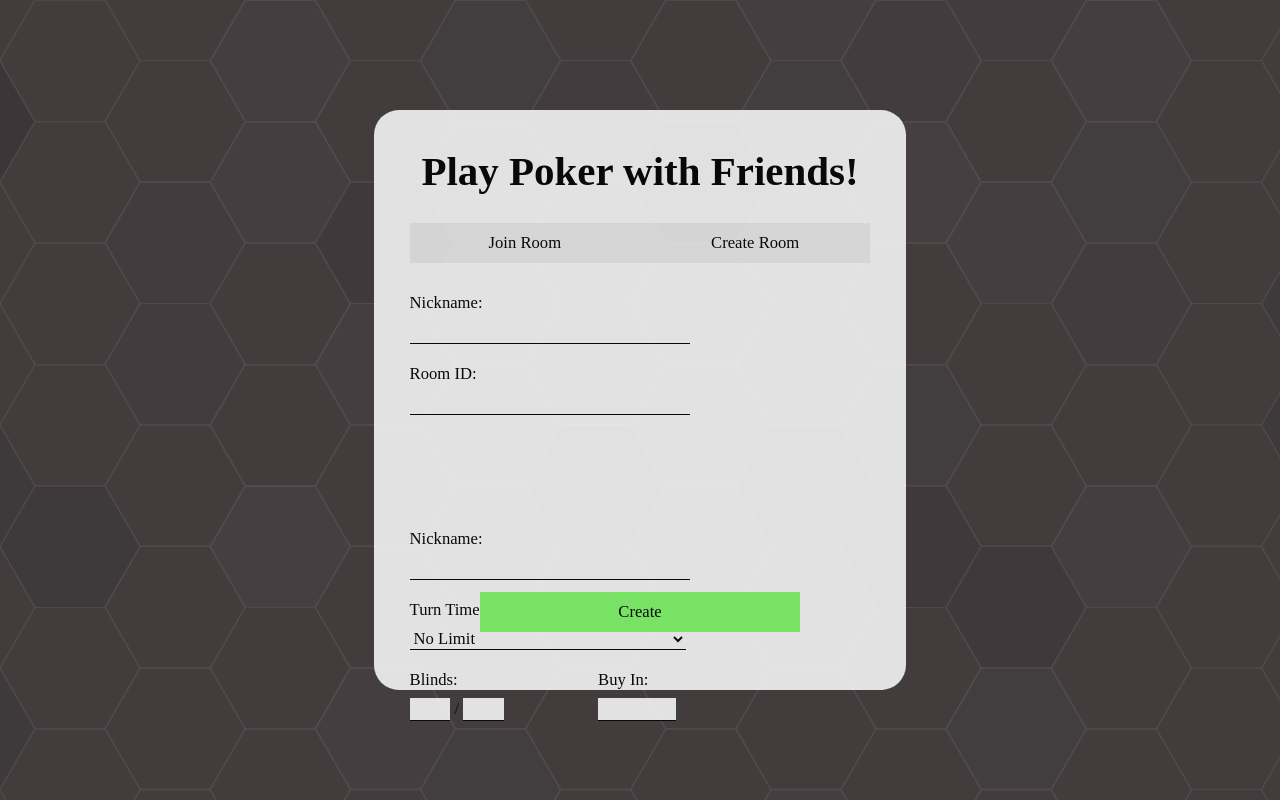
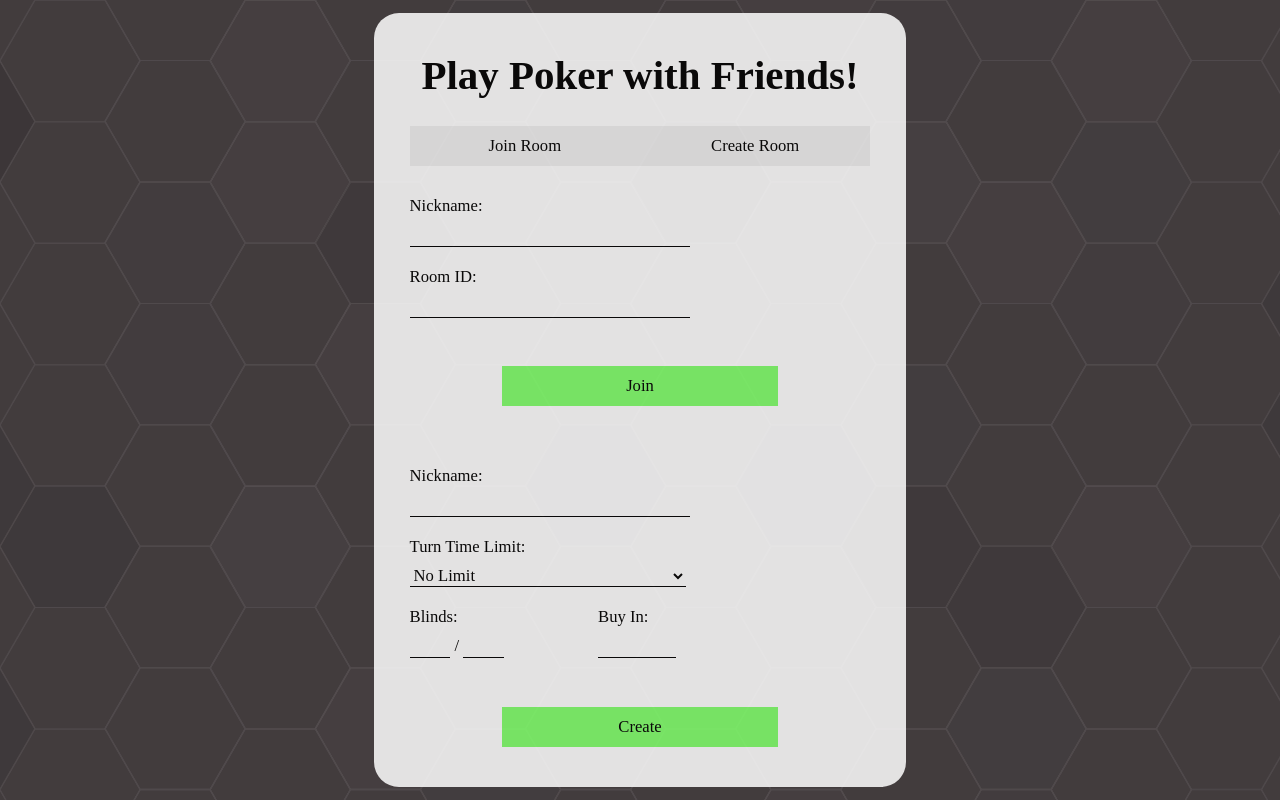
Before and after one commit to davidinholee/poker-friends, a Flask app: template resources/templates/index.html in a window 1280 px wide. Run offline with Flask 2, Linux system fonts and the light colour scheme; the template is opened without the code that fills it, so the values that code supplies are empty.

Commit message:
Final style fixes

```diff
--- a/resources/static/css/game.css
+++ b/resources/static/css/game.css
@@ -221,7 +221,7 @@
 .login-form {
     margin-bottom: 8px;
     margin-top: 4%;
-    font-size: 30px;
+    font-size: 1.8vw;
     font-family: Amaranth, serif;
     width: 60%;
     background-color: white;
@@ -232,7 +232,7 @@
 .login-label {
     font-family: Amaranth, serif;
     width: 100%;
-    font-size: 30px;
+    font-size: 1.8vw;
     margin-top: 25%;
 }
 .button-container{
@@ -249,7 +249,7 @@
     color: black;
     padding: 10px;
     text-decoration: none;
-    font-size: 20px;
+    font-size: 1.3vw;
     width: 60%;
     font-family: Amaranth, serif;
     margin-bottom: 3%;
--- a/resources/static/css/login.css
+++ b/resources/static/css/login.css
@@ -15,8 +15,8 @@
 #login {
     animation: 0.5s ease-out 0s 1 popOut;
     position: fixed;
-    max-height: 70vh;
-    max-width: 40%;
+    height: fit-content;
+    width: 40%;
     top:0;
     left:0;
     right:0;
@@ -129,7 +129,7 @@
     width: 40%;
 }
 .error {
-    font-size: 18px;
+    font-size: 1.2vw;
     font-family: Amaranth, serif;
     color: #C10000;
     margin-top: -5px;
@@ -151,8 +151,6 @@
     font-size: 1.3vw;
     width: 60%;
     font-family: Amaranth, serif;
-    position: absolute;
-    bottom: 10%;
 }
 #join-button:hover {
     background-color: #68EC52;
@@ -170,8 +168,6 @@
     font-size: 1.3vw;
     width: 60%;
     font-family: Amaranth, serif;
-    position: absolute;
-    bottom: 10%;
 }
 #create-button:hover {
     background-color: #68EC52;
```
